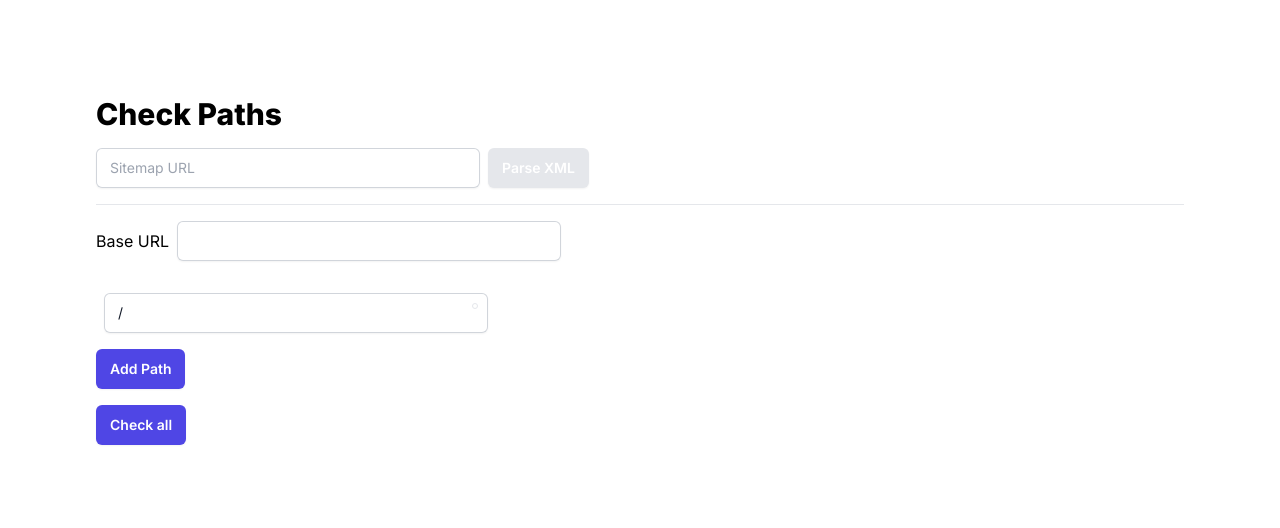
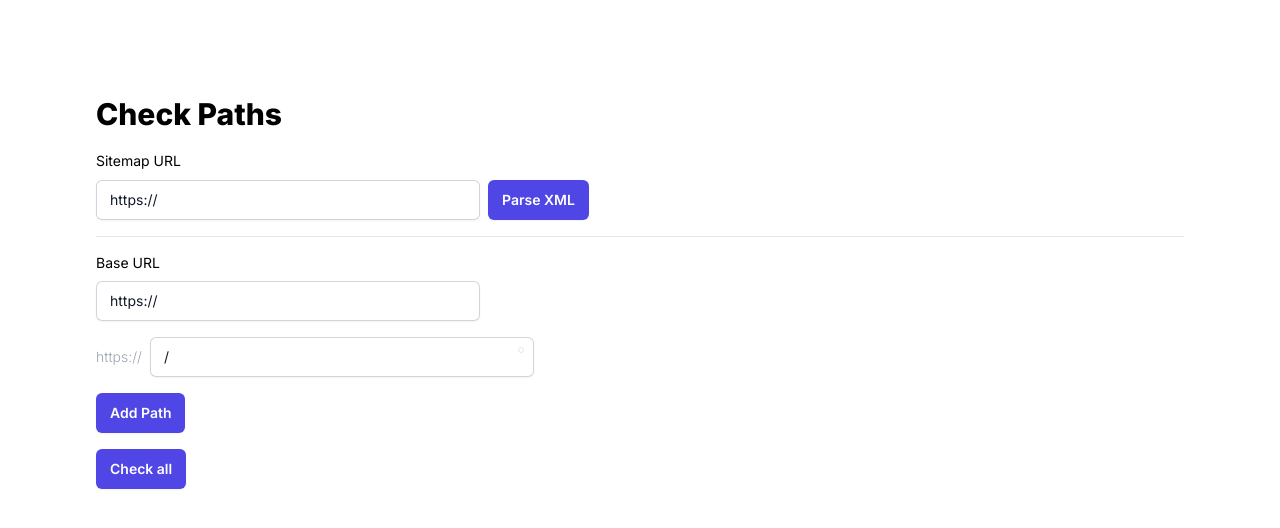
Before and after one commit to khnn/relaunch-tool, a Next.js app: page / in a window 1280 px wide. Shown: the top 528 px of the page. Built offline with nearby package versions, Linux system fonts and the light colour scheme.

Commit message:
styling update

```diff
--- a/components/CheckLinks.tsx
+++ b/components/CheckLinks.tsx
@@ -6,8 +6,8 @@ import { FiLoader } from "react-icons/fi"
 import PathInput from "./PathInput"
 
 export default function CheckLinks() {
-  const [baseUrl, setBaseUrl] = useState("")
-  const [siteMapUrl, setSiteMapUrl] = useState("")
+  const [baseUrl, setBaseUrl] = useState("https://")
+  const [siteMapUrl, setSiteMapUrl] = useState("https://")
   const [siteMapChecking, setSiteMapChecking] = useState(false)
   const [allChecking, setAllChecking] = useState(false)
   const [paths, setPaths] = useState<Path[]>([
@@ -101,19 +101,22 @@ export default function CheckLinks() {
   return (
     <>
       <h1 className="text-3xl font-extrabold">Check Paths</h1>
-      <div className="flex gap-2 py-4">
+      <div className="flex items-end gap-2 py-4">
+        <label htmlFor="siteMapUrl">
+          <span className="text-sm">Sitemap URL</span>
           <input
             type="url"
             id="siteMapUrl"
             placeholder="Sitemap URL"
-          className="block w-96 rounded-md border-0 px-3.5 py-2 text-gray-900 shadow-sm ring-1 ring-inset ring-gray-300 placeholder:text-gray-400 focus:ring-2 focus:ring-inset focus:ring-indigo-600 sm:text-sm sm:leading-6"
+            className="mt-2 block w-96 rounded-md border-0 px-3.5 py-2 text-gray-900 shadow-sm ring-1 ring-inset ring-gray-300 placeholder:text-gray-400 focus:ring-2 focus:ring-inset focus:ring-indigo-600 sm:text-sm sm:leading-6"
             value={siteMapUrl}
             onChange={(e) => setSiteMapUrl(e.currentTarget.value)}
           />
+        </label>
         <button
           type="button"
           className="block rounded-md bg-indigo-600 px-3.5 py-2.5 text-center text-sm font-semibold text-white shadow-sm hover:bg-indigo-500 focus-visible:outline focus-visible:outline-2 focus-visible:outline-offset-2 focus-visible:outline-indigo-600 disabled:bg-gray-200"
-          disabled={!siteMapUrl}
+          disabled={!siteMapUrl || siteMapUrl.includes("https://") === false}
           onClick={() => handleXMLParsing(siteMapUrl)}
         >
           {siteMapChecking ? (
@@ -124,12 +127,13 @@ export default function CheckLinks() {
         </button>
       </div>
       <hr />
-      <label htmlFor="baseUrl" className="flex items-center gap-2">
-        Base URL
+      <label htmlFor="baseUrl" className="mt-4 flex flex-col items-start gap-2">
+        <span className="text-sm">Base URL</span>
         <input
           type="url"
           id="baseUrl"
-          className="my-4 block w-96 rounded-md border-0 px-3.5 py-2 text-gray-900 shadow-sm ring-1 ring-inset ring-gray-300 placeholder:text-gray-400 focus:ring-2 focus:ring-inset focus:ring-indigo-600 sm:text-sm sm:leading-6"
+          placeholder="Base URL"
+          className="block w-96 rounded-md border-0 px-3.5 py-2 text-gray-900 shadow-sm ring-1 ring-inset ring-gray-300 placeholder:text-gray-400 focus:ring-2 focus:ring-inset focus:ring-indigo-600 sm:text-sm sm:leading-6"
           value={baseUrl}
           onChange={(e) => setBaseUrl(e.currentTarget.value)}
         />
```
Also changed, not shown: 1 other file (tests, documents, lock files or other folders). Lines whose indentation alone changed are shown as unchanged.
